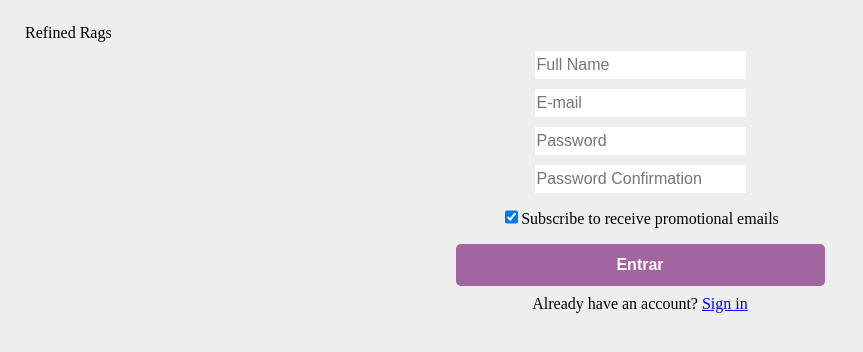
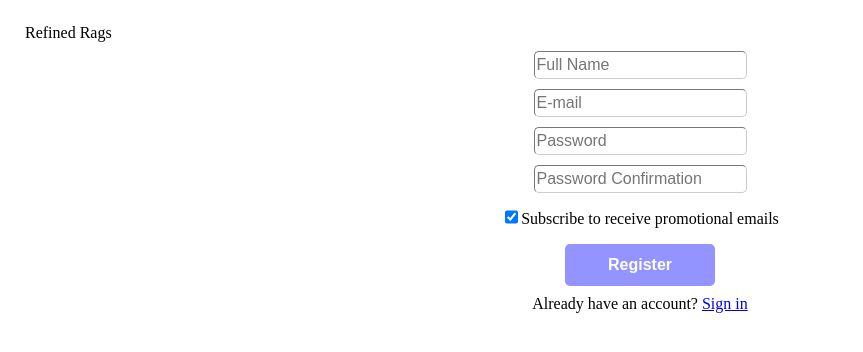
Before and after one commit to Ailton-Araujo/projeto15-RefinedRags-Front, a React (Vite) app: page /signup in a window 1280 px wide. Shown: the top 352 px of the page, without its empty margins (0-863 px from the left). Built offline with nearby package versions, Linux system fonts and the light colour scheme; no server answers.

Commit message:
add form validation

```diff
--- a/src/pages/SignIn/index.jsx
+++ b/src/pages/SignIn/index.jsx
@@ -3,11 +3,13 @@ import useAuth from "../../hooks/useAuth";
 import { Link, useNavigate } from "react-router-dom";
 import { styled } from "styled-components";
 import api from "../../services/Api";
+import { FormInput } from "../SignUp";
 
 export default function SignIn() {
 
     const [formData, setFormData] = useState({email: "", password: ""});
     const [loading, setLoading] = useState(false);
+    const [error, setError] = useState({email: false, password: false});
     const {auth, signIn} = useAuth();
     const navigate = useNavigate();
 
@@ -35,9 +37,32 @@ export default function SignIn() {
         <SignInContainer>
         <h1>Refined Rags</h1>
           <form onSubmit={handleSubmit}>
-            <input placeholder="E-mail" type="email" name="email" autoComplete="email" value={formData.email} onChange={handleChange} required disabled={loading}/>
-            <input placeholder="Password" type="password" name="password" autoComplete="current-password" value={formData.password} onChange={handleChange} required disabled={loading}/>
-            <button disabled={loading}>Entrar</button>
+            <FormInput
+                placeholder="E-mail"
+                type="email"
+                name="email"
+                autoComplete="email"
+                value={formData.email}
+                onChange={handleChange}
+                onInvalid={() => setError({...error, email: true})}
+                onInput={() => setError({...error, email: false})}
+                err={error.email ? 1 : 0}
+                required
+                disabled={loading}/>
+            <FormInput
+                placeholder="Password"
+                type="password"
+                name="password"
+                autoComplete="current-password"
+                minLength="3"
+                value={formData.password}
+                onChange={handleChange}
+                onInvalid={() => setError({...error, password: true})}
+                onInput={() => setError({...error, password: false})}
+                err={error.password ? 1 : 0}
+                required
+                disabled={loading}/>
+            <button disabled={loading || !formData.email || !formData.password}>Sign In</button>
             <p>New customer? <Link to="/signup">Start here</Link></p>
           </form>
 
@@ -47,7 +72,6 @@ export default function SignIn() {
 }
 
 const SignInContainer = styled.div`
-    background-color: #EEEEEE;
     display: flex;
     flex-direction:column;
     justify-content: flex-start;
--- a/src/pages/SignUp/index.jsx
+++ b/src/pages/SignUp/index.jsx
@@ -7,6 +7,7 @@ export default function SignUp() {
 
     const [formData, setFormData] = useState({fullName: "", email: "", password: "", passwordConfirmation: "", subscription: true});
     const [loading, setLoading] = useState(false);
+    const [error, setError] = useState({fullName: false, email: false, password: false, passwordConfirmation: false});
     const navigate = useNavigate();
 
     function handleSubmit(e){
@@ -41,15 +42,65 @@ export default function SignUp() {
         <SignUpContainer>
         <h1>Refined Rags</h1>
           <form onSubmit={handleSubmit}>
-            <input placeholder="Full Name" name="fullName" type="text" autoComplete="name" value={formData.fullName} onChange={handleChange} required disabled={loading}/>
-            <input placeholder="E-mail" name="email" type="email" autoComplete="email" value={formData.email} onChange={handleChange} required disabled={loading}/>
-            <input placeholder="Password" name="password" type="password" autoComplete="new-password" value={formData.password} onChange={handleChange} required disabled={loading}/>
-            <input placeholder="Password Confirmation" name="passwordConfirmation" type="password" autoComplete="new-password" value={formData.passwordConfirmation} onChange={handleChange} required disabled={loading}/>
+            <FormInput
+                placeholder="Full Name"
+                name="fullName"
+                type="text"
+                autoComplete="name"
+                value={formData.fullName}
+                onChange={handleChange}
+                required
+                disabled={loading}
+                onInvalid={() => setError({...error, fullName: true})}
+                onInput={() => setError({...error, fullName: false})}
+                err={error.fullName ? 1 : 0}/>
+            <FormInput
+                placeholder="E-mail"
+                name="email" type="email"
+                autoComplete="email"
+                value={formData.email}
+                onChange={handleChange}
+                required
+                disabled={loading}
+                onInvalid={() => setError({...error, email: true})}
+                onInput={() => setError({...error, email: false})}
+                err={error.email ? 1 : 0}/>
+            <FormInput
+                placeholder="Password"
+                name="password"
+                type="password"
+                autoComplete="new-password"
+                minLength="3"
+                value={formData.password}
+                onChange={handleChange}
+                required
+                disabled={loading}
+                onInvalid={() => setError({...error, password: true})}
+                onInput={() => setError({...error, password: false})}
+                err={error.password ? 1 : 0}/>
+            <FormInput
+                placeholder="Password Confirmation"
+                name="passwordConfirmation"
+                type="password"
+                autoComplete="new-password"
+                minLength="3"
+                value={formData.passwordConfirmation}
+                onChange={handleChange}
+                required
+                disabled={loading}
+                onInvalid={() => setError({...error, passwordConfirmation: true})}
+                onInput={() => setError({...error, passwordConfirmation: false})}
+                err={error.passwordConfirmation ? 1 : 0}/>
             <div>
-                <input type="checkbox" defaultChecked="true" name="subscription" onChange={handleSubscriptionChange} disabled={loading}/>
+                <FormInput
+                    type="checkbox"
+                    defaultChecked="true"
+                    name="subscription"
+                    onChange={handleSubscriptionChange}
+                    disabled={loading}/>
                 <label htmlFor="subscription">Subscribe to receive promotional emails</label>
             </div>
-            <button disabled={loading}>Entrar</button>
+            <button disabled={loading || !formData.email || !formData.fullName || !formData.password || !formData.passwordConfirmation}>Register</button>
             <p>Already have an account? <Link to="/signin">Sign in</Link></p>
           </form>
         </SignUpContainer>
@@ -57,7 +108,6 @@ export default function SignUp() {
 }
 
 const SignUpContainer = styled.div`
-    background-color: #EEEEEE;
     display: flex;
     flex-direction:column;
     justify-content: flex-start;
@@ -76,3 +126,8 @@ const SignUpContainer = styled.div`
         }
     }
 `
+
+export const FormInput = styled.input`
+    border-color: ${props => props.err ? "red" : "#CCCCCC"};
+    background: ${props => props.err ? "#ffedf4" : ""};
+`
--- a/src/styles/GlobalStyled.js
+++ b/src/styles/GlobalStyled.js
@@ -14,25 +14,30 @@ const GlobalStyle = createGlobalStyle`
     align-items: center;
   }
 
-  input{
-    margin-top:10px;
-    font-size: 16px;
-    height:28px;
-    border: none;
-  }
-
   button {
     margin-top:10px;
     outline: none;
     border: none;
     border-radius: 5px;
-    background-color: #a265a2;
+    background-color: #3b3eff;
     font-size: 16px;
     font-weight: 600;
     color: #fff;
     cursor: pointer;
-    width: 30%;
+    width: 150px;
     padding: 12px;
+  }
+
+  input{
+    margin-top:10px;
+    font-size: 16px;
+    height:28px;
+    border-width: 1.5px;
+    border-radius: 5px;
+  }
+
+  button:disabled{
+    opacity: 0.55;
   }
 `;
 
```
